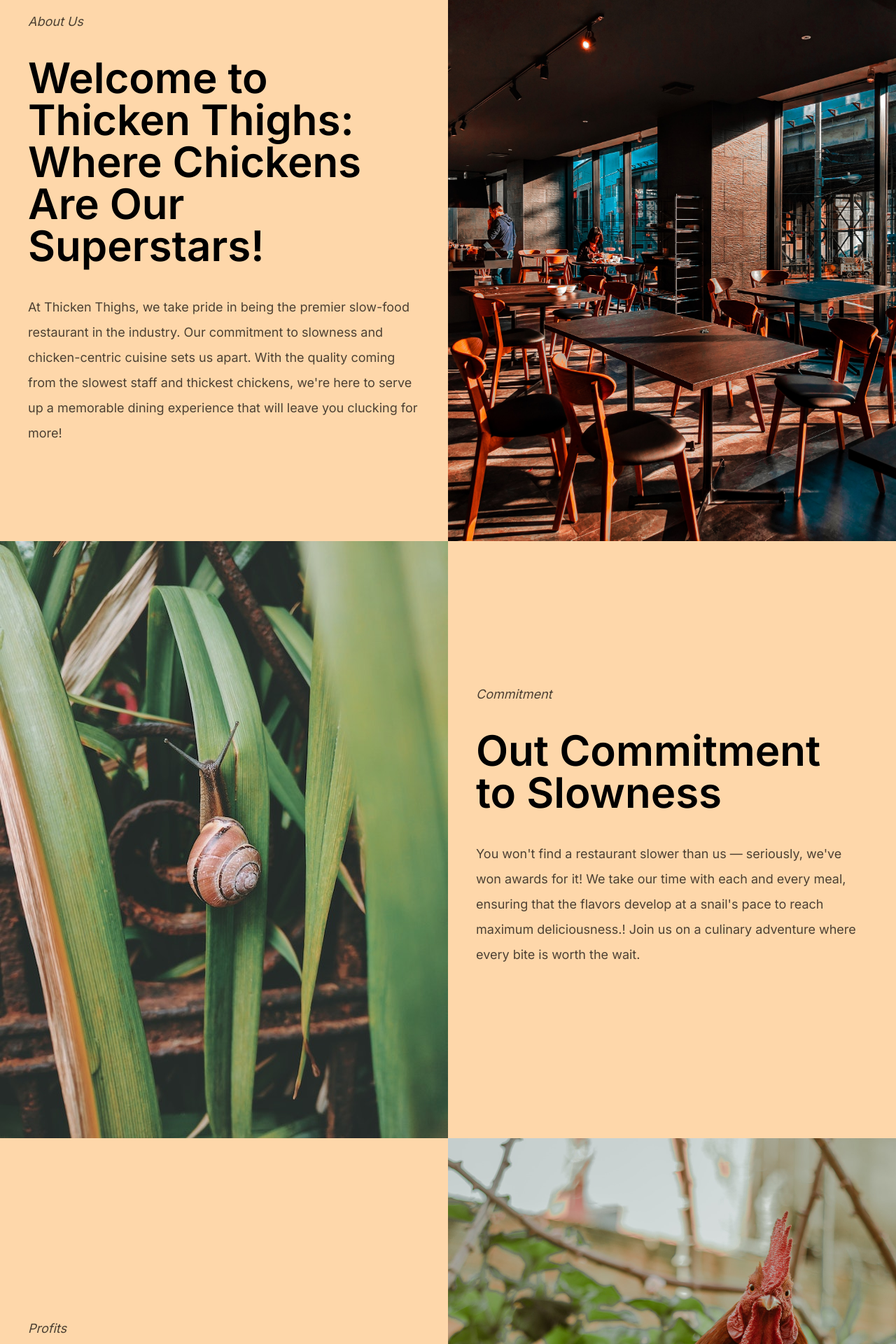
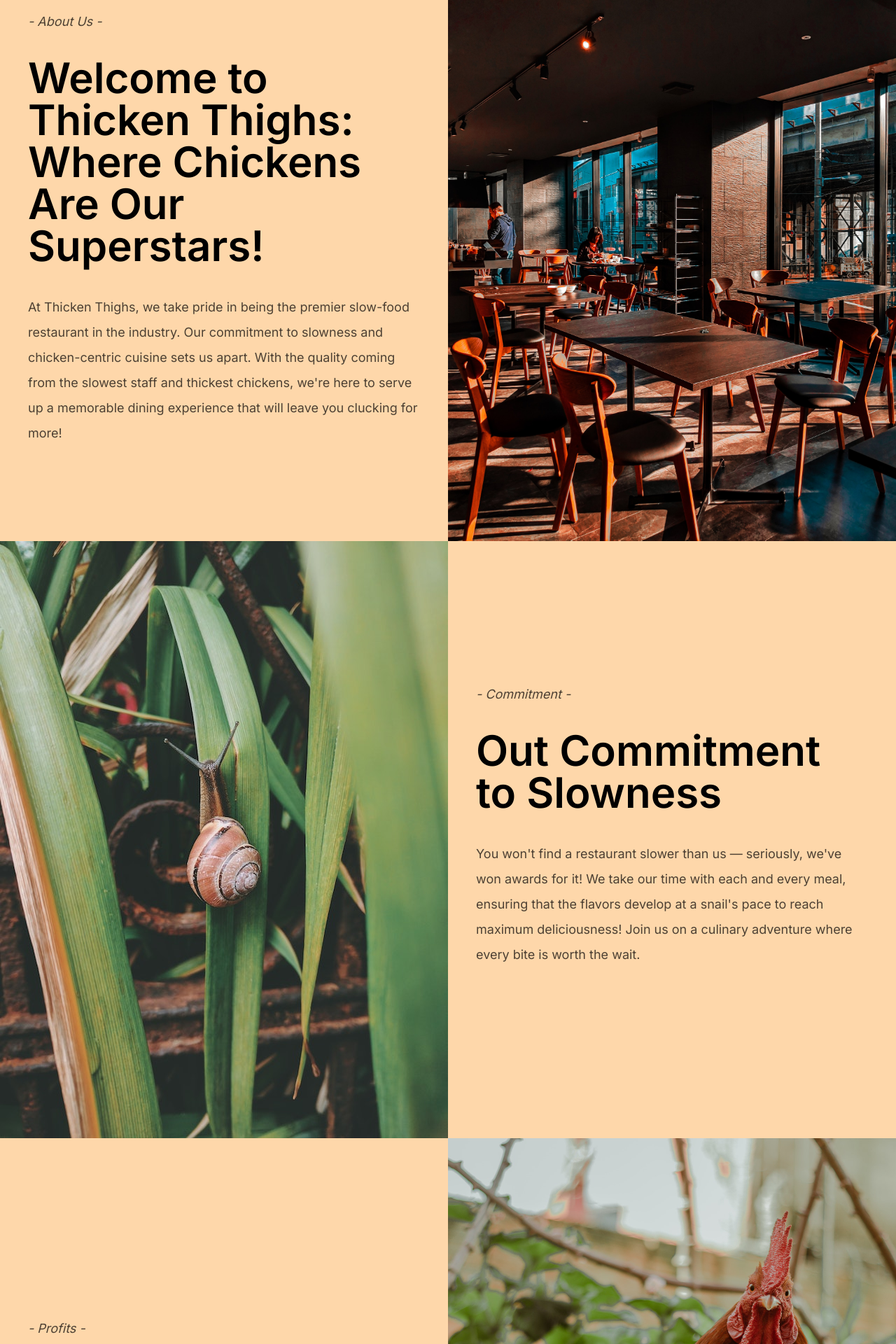
Before and after one commit to dtran813/thicken, a Next.js app: page / in a window 1280 px wide. Shown: the part 880-2800 px from the top of the page at 70% size. Built offline with nearby package versions, Linux system fonts and the light colour scheme.

Commit message:
Minor clean up

```diff
--- a/app/components/FeaturedSection/FeaturedSectionCard.tsx
+++ b/app/components/FeaturedSection/FeaturedSectionCard.tsx
@@ -24,7 +24,7 @@ const FeaturedSectionCard: React.FC<FeaturedSectionProps> = ({
   >
     <div className="flex-1">
       <div className="flex flex-col px-10">
-        <p className="text-lg italic text-black/70">{sectionData.title}</p>
+        <p className="text-lg italic text-black/70">- {sectionData.title} -</p>
         <h2 className="mt-9 text-6xl font-semibold">{sectionData.heading}</h2>
         <p className="mx-auto my-10 text-lg leading-loose text-black/70">
           {sectionData.content}
--- a/app/components/header/MobileNav.tsx
+++ b/app/components/header/MobileNav.tsx
@@ -15,7 +15,7 @@ const MobileNav: React.FC<MobileNavProps> = ({ isOpen, toggleMenu }) => {
   return (
     <FocusLock>
       <RemoveScroll>
-        <div className="absolute left-0 top-0 h-screen w-full bg-orange-200/90 transition duration-500">
+        <div className="absolute inset-0 h-screen w-full bg-orange-200/90">
           <nav className="flex h-full flex-col items-center justify-center">
             <ul className="mb-5 flex list-none flex-col">
               {navLinks.map((link, index) => (
--- a/app/constants.ts
+++ b/app/constants.ts
@@ -1,12 +1,16 @@
 import {
   aboutUs,
+  chickenHeart,
+  chickenKids,
   chickens,
+  egg,
   saliva,
   slow,
   special,
   walnut_honey,
   weak_sauce,
 } from '@/public';
+
 import {
   FiFacebook,
   FiInstagram,
@@ -14,8 +18,6 @@ import {
   FiPhone,
   FiTwitter,
 } from 'react-icons/fi';
-
-import { chickenHeart, chickenKids, egg } from '@/public';
 
 export const navLinks = [
   {
@@ -59,6 +61,42 @@ export const socialLinks = [
   },
 ];
 
+export const featuredSection = [
+  {
+    id: 'aboutUs',
+    title: 'About Us',
+    heading: 'Welcome to Thicken Thighs: Where Chickens Are Our Superstars!',
+    content: `At Thicken Thighs, we take pride in being the premier
+    slow-food restaurant in the industry. Our commitment to
+    slowness and chicken-centric cuisine sets us apart. With the
+    quality coming from the slowest staff and thickest chickens,
+    we're here to serve up a memorable dining experience that
+    will leave you clucking for more!`,
+    imgSrc: aboutUs,
+    alt: 'Inside a restaurant',
+  },
+  {
+    id: 'commitment',
+    title: 'Commitment',
+    heading: 'Out Commitment to Slowness',
+    content: `You won't find a restaurant slower than us — seriously,
+    we've won awards for it! We take our time with each and
+    every meal, ensuring that the flavors develop at a
+    snail's pace to reach maximum deliciousness! Join us on
+    a culinary adventure where every bite is worth the wait.`,
+    imgSrc: slow,
+    alt: 'A snail on a long leaf',
+  },
+  {
+    id: 'profits',
+    title: 'Profits',
+    heading: 'Chicken Reproduction Fund',
+    content: `At Thicken Thighs, our profits are dedicated to supporting our backyard chickens. By dining with us, you contribute to their romantic endeavors. Please be patient, as our feathered friends need time to do their thing — reproduce. It's all part of our commitment to sustainable poultry practices.`,
+    imgSrc: chickens,
+    alt: 'Chickens in a garden',
+  },
+];
+
 export const saucesInfo = [
   {
     name: 'Walnut Honey Skunk',
@@ -99,39 +137,3 @@ export const freeMenu = [
     imgSrc: chickenKids,
   },
 ];
-
-export const featuredSection = [
-  {
-    id: 'aboutUs',
-    title: 'About Us',
-    heading: 'Welcome to Thicken Thighs: Where Chickens Are Our Superstars!',
-    content: `At Thicken Thighs, we take pride in being the premier
-    slow-food restaurant in the industry. Our commitment to
-    slowness and chicken-centric cuisine sets us apart. With the
-    quality coming from the slowest staff and thickest chickens,
-    we're here to serve up a memorable dining experience that
-    will leave you clucking for more!`,
-    imgSrc: aboutUs,
-    alt: 'Inside a restaurant',
-  },
-  {
-    id: 'commitment',
-    title: 'Commitment',
-    heading: 'Out Commitment to Slowness',
-    content: `You won't find a restaurant slower than us — seriously,
-    we've won awards for it! We take our time with each and
-    every meal, ensuring that the flavors develop at a
-    snail's pace to reach maximum deliciousness.! Join us on
-    a culinary adventure where every bite is worth the wait.`,
-    imgSrc: slow,
-    alt: 'A snail on a long leaf',
-  },
-  {
-    id: 'profits',
-    title: 'Profits',
-    heading: 'Chicken Reproduction Fund',
-    content: `At Thicken Thighs, our profits are dedicated to supporting our backyard chickens. By dining with us, you contribute to their romantic endeavors. Please be patient, as our feathered friends need time to do their thing — reproduce. It's all part of our commitment to sustainable poultry practices.`,
-    imgSrc: chickens,
-    alt: 'Chickens in a garden',
-  },
-];
```
